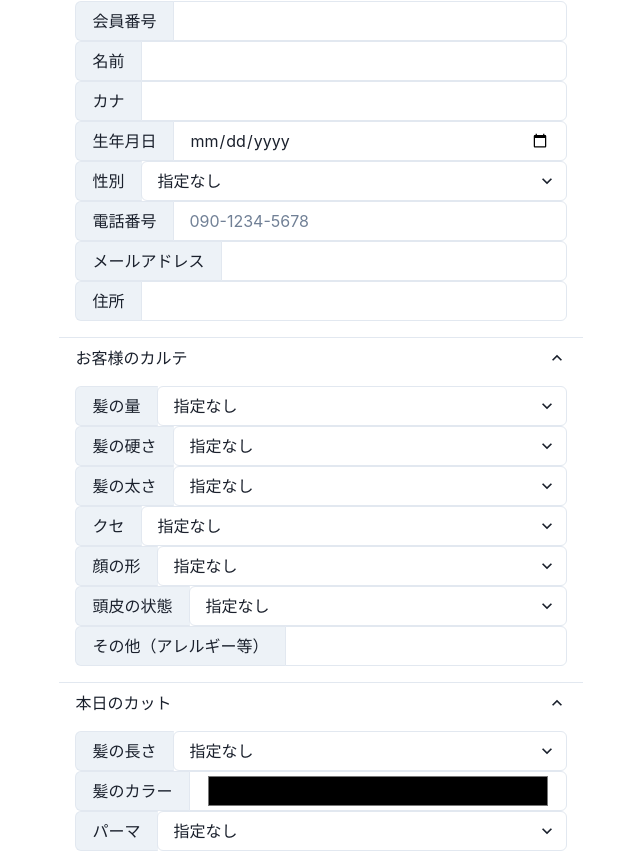
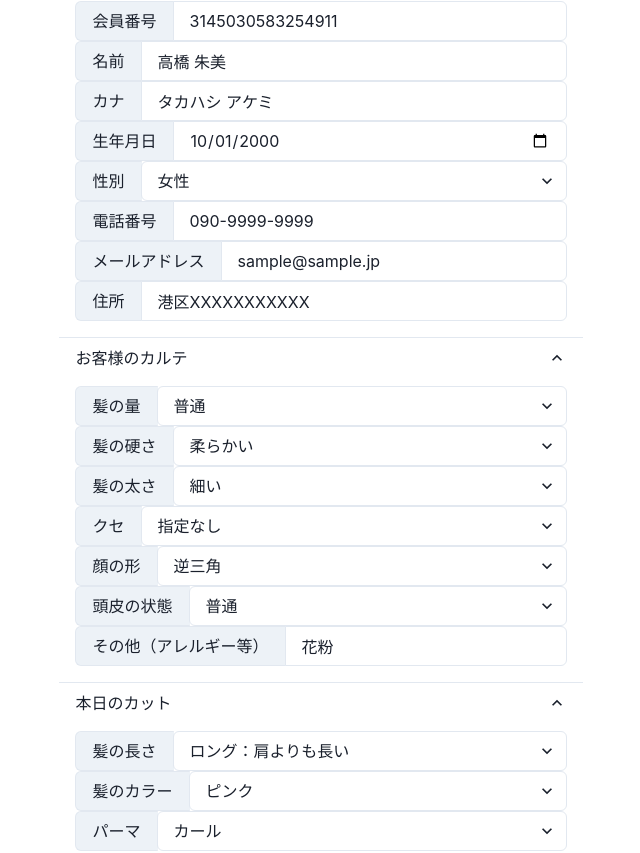
Before and after one commit to cc-team-chiikawa/SalonHub-Front, a React (Vite) app: page /customers/new-karte in a window 1280 px wide. Shown: the part 340-1193 px from the top of the page, without its empty margins (319-959 px from the left). Built offline with nearby package versions, Linux system fonts and the light colour scheme.

Commit message:
初期値など

```diff
--- a/src/MyContext.tsx
+++ b/src/MyContext.tsx
@@ -26,10 +26,12 @@ export const MyProvider: React.FC<{ children: ReactNode }> = ({ children }) => {
   const [customer, setCustomer] = useState<Customer | undefined>({
     id: "",
     name: "",
+    birthday: new Date(),
   });
   const [customerDetail, setCustomerDetail] = useState<Customer | undefined>({
     id: "",
     name: "",
+    birthday: new Date(),
   });
   const [image, setImage] = useState("");
 
--- a/src/pages/NewKarte/NewKarte.tsx
+++ b/src/pages/NewKarte/NewKarte.tsx
@@ -43,6 +43,7 @@ import { HairAmount } from "../../types/enum";
 import { gender } from "@/types/enum";
 import { HairHardness } from "@/types/enum";
 import { HairThickness } from "@/types/enum";
+import { HairColor } from "../../types/enum";
 
 export const NewKarte: FC = () => {
   const [customer, setCustomer] = useState<customer>();
@@ -70,7 +71,6 @@ export const NewKarte: FC = () => {
     const phone_number = document.getElementById(
       "phone_number"
     ) as HTMLInputElement;
-    const email = document.getElementById("email") as HTMLInputElement;
     const adress = document.getElementById("adress") as HTMLInputElement;
     const hair_amount = document.getElementById(
       "hair_amount"
@@ -118,7 +118,7 @@ export const NewKarte: FC = () => {
       kana: kana.value,
       gender: gender.value,
       phone_number: phone_number.value,
-      adress: email.value,
+      adress: adress.value,
       hair_thickness: Number(hair_thickness.value),
       hair_hardness: Number(hair_hardness.value),
       hair_amount: Number(hair_amount.value),
@@ -129,14 +129,33 @@ export const NewKarte: FC = () => {
       memo2: JSON.stringify(todays_cut),
     };
     context.setCustomer(customer);
+    console.log(customer);
+    console.log(customer.memo2);
   }
 
-  function getEnumOptions(array: any[]) {
+  function getEnumOptionsNumber(array: any[]) {
     return array
       .filter(([key]) => isNaN(Number(key)))
       .map(([key, value]) => {
         return <option value={value}>{key}</option>;
       });
+  }
+
+  function getEnumOptionsText(array: any[]) {
+    return array
+      .filter(([key]) => isNaN(Number(key)))
+      .map(([key, value]) => {
+        return <option value={key}>{key}</option>;
+      });
+  }
+
+  function generateRandomDigits() {
+    let digits = "";
+    while (digits.length < 16) {
+      const randomDigits = Math.floor(Math.random() * 1e15).toString();
+      digits += randomDigits;
+    }
+    return digits.substring(0, 16);
   }
 
   return (
@@ -163,48 +182,44 @@ export const NewKarte: FC = () => {
                 <Input
                   type="number"
                   isReadOnly
-                  value={customer?.card_number}
+                  value={generateRandomDigits()}
                   id="card_number"
                 />
               </InputGroup>
               <InputGroup>
                 <InputLeftAddon>名前</InputLeftAddon>
-                <Input type="text" value={customer?.name} id="name" />
+                <Input type="text" value="高橋 朱美" id="name" />
               </InputGroup>
               <InputGroup>
                 <InputLeftAddon>カナ</InputLeftAddon>
-                <Input type="text" value={customer?.kana} id="kana" />
+                <Input type="text" value="タカハシ アケミ" id="kana" />
               </InputGroup>
               <InputGroup>
                 <InputLeftAddon>生年月日</InputLeftAddon>
-                <Input
-                  type="date"
-                  value={customer?.birthday?.toISOString()}
-                  id="birthday"
-                />
+                <Input type="date" value="2000-10-01" id="birthday" />
               </InputGroup>
               <InputGroup>
                 <InputLeftAddon>性別</InputLeftAddon>
-                <Select id="gender">
-                  {getEnumOptions(Object.entries(gender))}
+                <Select id="gender" value="1">
+                  {getEnumOptionsNumber(Object.entries(gender))}
                 </Select>
               </InputGroup>
               <InputGroup>
                 <InputLeftAddon>電話番号</InputLeftAddon>
                 <Input
                   type="tel"
-                  value={customer?.phone_number}
+                  value="090-9999-9999"
                   placeholder="090-1234-5678"
                   id="phone_number"
                 />
               </InputGroup>
               <InputGroup>
                 <InputLeftAddon>メールアドレス</InputLeftAddon>
-                <Input type="email" value={customer?.email} id="email" />
+                <Input type="adress" value="sample@sample.jp" id="adress" />
               </InputGroup>
               <InputGroup>
                 <InputLeftAddon>住所</InputLeftAddon>
-                <Input type="text" value={customer?.adress} id="adress" />
+                <Input type="text" value="港区XXXXXXXXXXX" id="adress" />
               </InputGroup>
               {/* <InputGroup>
               <InputLeftAddon>メモ1</InputLeftAddon>
@@ -240,20 +255,20 @@ export const NewKarte: FC = () => {
             <AccordionPanel pb={4}>
               <InputGroup>
                 <InputLeftAddon>髪の量</InputLeftAddon>
-                <Select id="hair_amount">
-                  {getEnumOptions(Object.entries(HairAmount))}
+                <Select id="hair_amount" value="2">
+                  {getEnumOptionsNumber(Object.entries(HairAmount))}
                 </Select>
               </InputGroup>
               <InputGroup>
                 <InputLeftAddon>髪の硬さ</InputLeftAddon>
-                <Select id="hair_hardness">
-                  {getEnumOptions(Object.entries(HairHardness))}
+                <Select id="hair_hardness" value="1">
+                  {getEnumOptionsNumber(Object.entries(HairHardness))}
                 </Select>
               </InputGroup>
               <InputGroup>
                 <InputLeftAddon>髪の太さ</InputLeftAddon>
-                <Select id="hair_thickness">
-                  {getEnumOptions(Object.entries(HairThickness))}
+                <Select id="hair_thickness" value="1">
+                  {getEnumOptionsNumber(Object.entries(HairThickness))}
                 </Select>
               </InputGroup>
               <InputGroup>
@@ -266,7 +281,7 @@ export const NewKarte: FC = () => {
               </InputGroup>
               <InputGroup>
                 <InputLeftAddon>顔の形</InputLeftAddon>
-                <Select id="face_shape">
+                <Select id="face_shape" value="逆三角">
                   <option value="指定なし">指定なし</option>
                   <option value="丸型">丸型</option>
                   <option value="卵型">卵型</option>
@@ -277,7 +292,7 @@ export const NewKarte: FC = () => {
               </InputGroup>
               <InputGroup>
                 <InputLeftAddon>頭皮の状態</InputLeftAddon>
-                <Select id="scalp_condition">
+                <Select id="scalp_condition" value="普通">
                   <option value="指定なし">指定なし</option>
                   <option value="乾燥">乾燥</option>
                   <option value="普通">普通</option>
@@ -286,7 +301,7 @@ export const NewKarte: FC = () => {
               </InputGroup>
               <InputGroup>
                 <InputLeftAddon>その他（アレルギー等）</InputLeftAddon>
-                <Input type="text" value={customer?.allergy} id="allergy" />
+                <Input type="text" value="花粉" id="allergy" />
               </InputGroup>
             </AccordionPanel>
           </AccordionItem>
@@ -302,7 +317,7 @@ export const NewKarte: FC = () => {
             <AccordionPanel pb={4}>
               <InputGroup>
                 <InputLeftAddon>髪の長さ</InputLeftAddon>
-                <Select id="hair_length">
+                <Select id="hair_length" value="ロング：肩よりも長い">
                   <option value="指定なし">指定なし</option>
                   <option value="ベリーショート：耳が完全に見えるような短さ">
                     ベリーショート：耳が完全に見えるような短さ
@@ -323,11 +338,13 @@ export const NewKarte: FC = () => {
               </InputGroup>
               <InputGroup>
                 <InputLeftAddon>髪のカラー</InputLeftAddon>
-                <Input type="color" id="hair_color"></Input>
+                <Select id="hair_color" value="ピンク">
+                  {getEnumOptionsText(Object.entries(HairColor))}
+                </Select>
               </InputGroup>
               <InputGroup>
                 <InputLeftAddon>パーマ</InputLeftAddon>
-                <Select id="hair_parm">
+                <Select id="hair_parm" value="カール">
                   <option value="指定なし">指定なし</option>
                   <option value="ストレート">ストレート</option>
                   <option value="ウェーブ">ウェーブ</option>
--- a/src/types/enum.ts
+++ b/src/types/enum.ts
@@ -64,14 +64,6 @@ export enum HairColor {
   レッド = 4,
   グレー = 5,
   ピンク = 6,
-  パープル = 7,
-  グリーン = 8,
-  イエロー = 9,
-  オレンジ = 10,
-  ブルー = 11,
-  シルバー = 12,
-  ゴールド = 13,
-  ホワイト = 14,
 }
 
 export enum HairParm {
```
